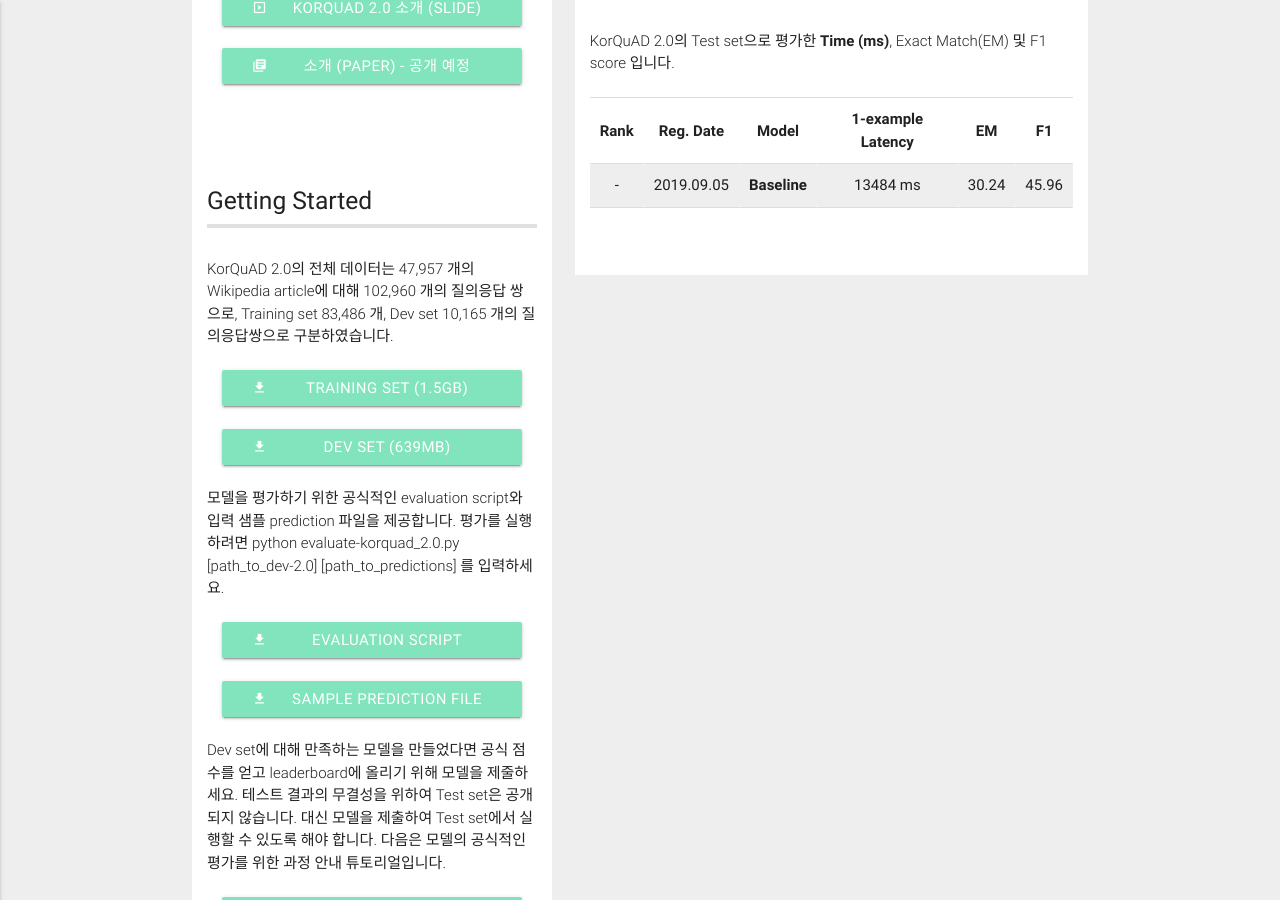
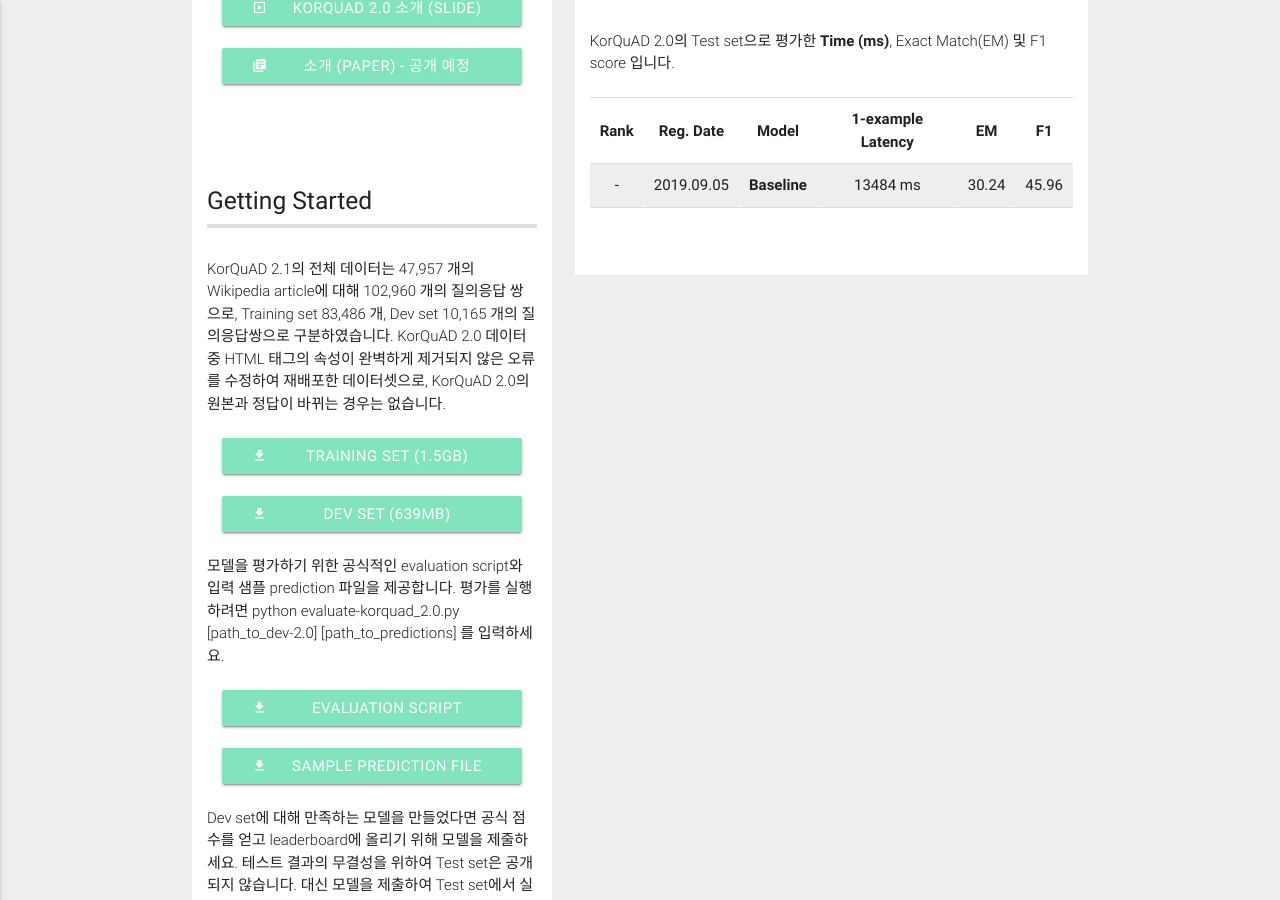
Before and after one commit to korquad/korquad.github.io, a Jekyll site: the page built from index.md, in a window 1280 px wide and 900 px high, scrolled down 1036 px. Built offline with Jekyll 4.4.1, drawn with Linux system fonts in a browser that asks for light colours.

Commit message:
Upload KorQuAD 2.1 Dataset

```diff
--- a/_layouts/home.html
+++ b/_layouts/home.html
@@ -75,14 +75,14 @@
             <h5 class="left-down">Getting Started</h5>
             <hr style="border:solid 2px #e0e0e0"></hr>
             <br>
-            <p class="light">KorQuAD 2.0의 전체 데이터는 47,957 개의 Wikipedia article에 대해 102,960 개의 질의응답 쌍으로, Training set 83,486 개, Dev set 10,165 개의 질의응답쌍으로 구분하였습니다.</p>
+            <p class="light">KorQuAD 2.1의 전체 데이터는 47,957 개의 Wikipedia article에 대해 102,960 개의 질의응답 쌍으로, Training set 83,486 개, Dev set 10,165 개의 질의응답쌍으로 구분하였습니다. KorQuAD 2.0 데이터 중 HTML 태그의 속성이 완벽하게 제거되지 않은 오류를 수정하여 재배포한 데이터셋으로, KorQuAD 2.0의 원본과 정답이 바뀌는 경우는 없습니다.</p>
             <br>
             <div class="center">
-              <a id="trainingset" href="https://github.com/korquad/korquad.github.io/tree/master/dataset/KorQuAD_2.0/train" class="waves-effect waves-light btn" style="width:300px; background-color:#81e4bd" download=""><i class="material-icons left">file_download</i>Training Set (1.5GB)</a>
+              <a id="trainingset" href="https://github.com/korquad/korquad.github.io/tree/master/dataset/KorQuAD_2.1/train" class="waves-effect waves-light btn" style="width:300px; background-color:#81e4bd" download=""><i class="material-icons left">file_download</i>Training Set (1.5GB)</a>
             </div>
             <br>
             <div class="center">
-              <a id="devset" href="https://github.com/korquad/korquad.github.io/tree/master/dataset/KorQuAD_2.0/dev" class="waves-effect waves-light btn" style="width:300px; background-color:#81e4bd" download=""><i class="material-icons left" width="100">file_download</i>Dev Set (639MB)</a>
+              <a id="devset" href="https://github.com/korquad/korquad.github.io/tree/master/dataset/KorQuAD_2.1/dev" class="waves-effect waves-light btn" style="width:300px; background-color:#81e4bd" download=""><i class="material-icons left" width="100">file_download</i>Dev Set (639MB)</a>
             </div>
             <br>
             <p class="light">
```
